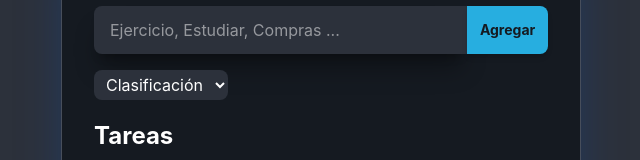
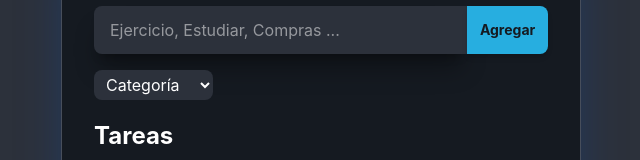
Before and after one commit to andresmholguin/todo-list-appweb, a React (Vite) app: page / in a window 1280 px wide. Shown: the part 163-323 px from the top of the page, without its empty margins (319-959 px from the left). Built offline with nearby package versions, Linux system fonts and the light colour scheme.

Commit message:
Renombrar select de clasificación a categoría en el componente Header

```diff
--- a/src/components/Header.jsx
+++ b/src/components/Header.jsx
@@ -69,12 +69,12 @@ const Header = ({ guardarTarea, editando, setEditando }) => {
           </button>
         </div>
         <select
-          name="classification"
-          id="classification"
+          name="category"
+          id="category"
           className="mt-4 bg-Dark-700 rounded-lg py-1 px-2"
         >
           <option value="none" selected disabled hidden>
-            Clasificación
+            Categoría
           </option>
           <option value="importante" className="bg-red-500/70">
             Importante
```
